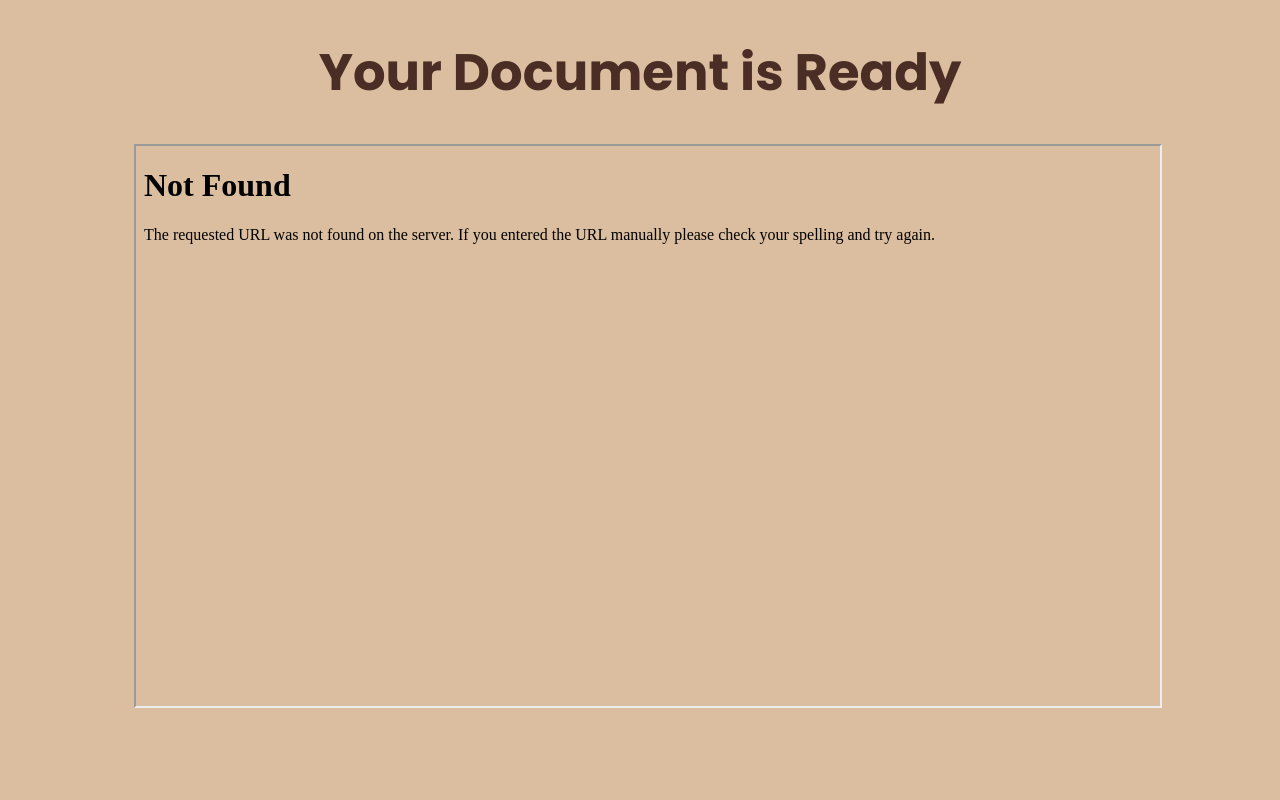
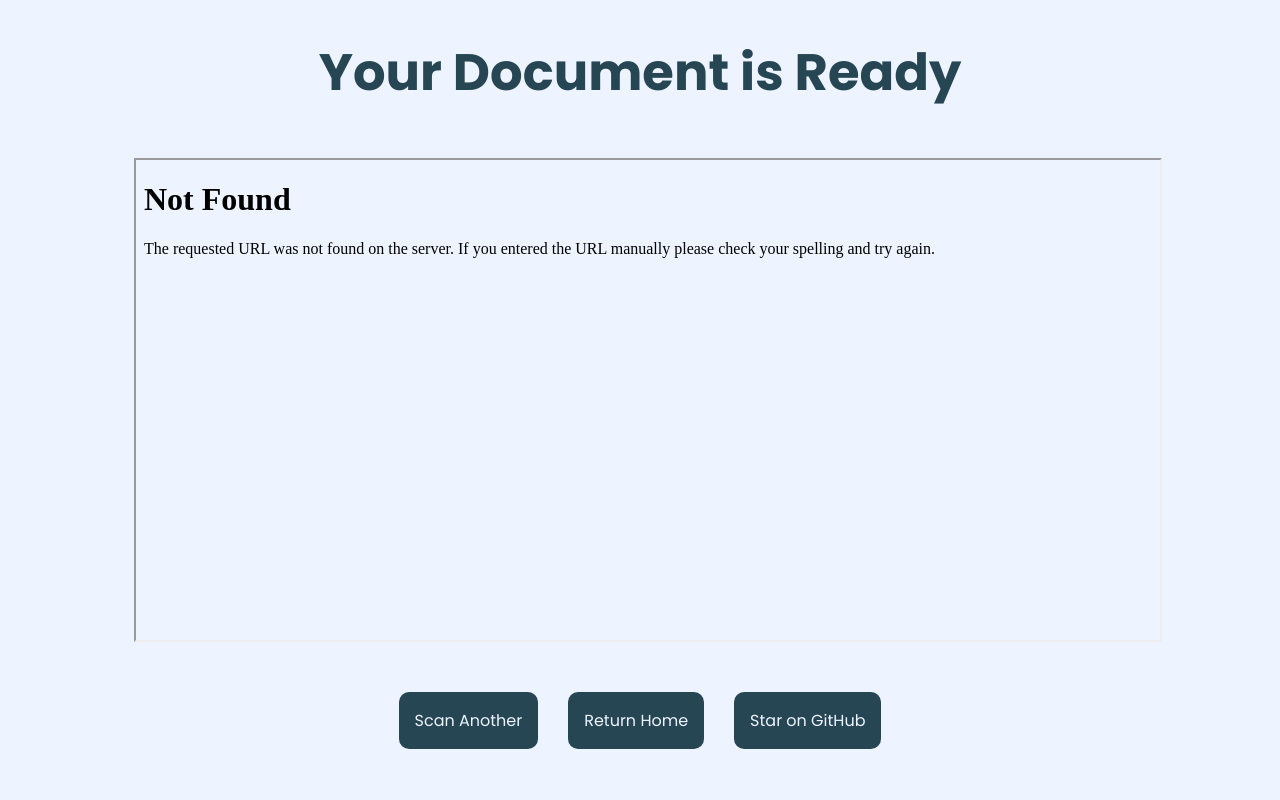
Before and after one commit to AndyMasc/Document-Digitizer, a Flask app: template templates/ExtractedTextView.html in a window 1280 px wide. Run offline with Flask 3, Linux system fonts and the light colour scheme; the template is opened without the code that fills it, so the values that code supplies are empty.

Commit message:
Added new minty blue theme, and finished PDF output page

```diff
--- a/app.py
+++ b/app.py
@@ -13,8 +13,6 @@
 
 UPLOAD_FOLDER = os.path.join(os.getcwd(), 'uploads')
 app.config['UPLOAD_FOLDER'] = UPLOAD_FOLDER
-
-app.config['DROPZONE_ALLOWED_FILE_CUSTOM'] = True
 
 @app.route('/')
 def Homepage():
--- a/static/styles.css
+++ b/static/styles.css
@@ -2,25 +2,38 @@
     text-align: center;
     font-size: 4vw;
     font-family: Poppins;
-    color: #4a2d24
+    color:  #264653;
+}
+
+.returnLinks {
+    display: flex;
+    position: fixed;
+    left: 0;
+    bottom: 0;
+    width: 100%;
+    height: 20%;
+    justify-content: center;
+    align-items: center;
+    gap: 30px;
 }
 
 .outputContainer {
     display: flex;
     position: fixed;
+    top: 0;
     width: 100%;
-    height: 70%;
+    height: 100%;
     justify-content: center;
     align-items: center;
 }
 
 iframe {
     width: 80%;
-    height: 100%;
+    height: 60%;
 }
 
 body {
-    background-color: #dbbe9f;
+    background-color: #edf4ff;
 }
 
 .dropzone {
@@ -56,22 +69,22 @@
 .PageLinks {
     display: flex;
     justify-content: center;
-    gap: 3vw; /* space between links */
+    gap: 3vw;
 }
 
-.PageLinks a {
+a {
     padding: 1.25vw;
     border-radius: 10px;
     font-family: Poppins;
     font-size: 1.25vw;
     text-decoration: none;
-    color: #dbbe9f;
-    background-color: #4a2d24;
+    color: #edf4ff;
+    background-color: #264653;
     transition: all 0.4s ease;
     transform: scale(1);
 }
 
-.PageLinks a:hover {
+a:hover {
     transform: scale(1.1);
-    background-color: #523931;
+    background-color: #244d75;
 }
--- a/templates/ExtractedTextView.html
+++ b/templates/ExtractedTextView.html
@@ -3,7 +3,6 @@
     <head>
         <link rel= "stylesheet" type= "text/css" href= "{{ url_for('static',filename='styles.css') }}">
         <style>
-            @import url('https://fonts.googleapis.com/css2?family=Noto+Sans+Mono:wght@100..900&display=swap');
             @import url('https://fonts.googleapis.com/css2?family=Poppins:ital,wght@0,100;0,200;0,300;0,400;0,500;0,600;0,700;0,800;0,900;1,100;1,200;1,300;1,400;1,500;1,600;1,700;1,800;1,900&display=swap');
         </style>
 
@@ -16,5 +15,10 @@
         <div class="outputContainer">
             <iframe src="{{ url_for('static', filename='ExtractedText.pdf') }}" title="Converted Text"> </iframe>
         </div>
+        <div class="returnLinks">
+            <a href="{{ url_for('index') }}"> Scan Another </a>
+            <a href="{{ url_for('Homepage') }}"> Return Home </a>
+            <a href="https://github.com/AndyMasc/Document-Digitizer"> Star on GitHub </a>
+        </div>
     </body>
 </html>
--- a/templates/HomePage.html
+++ b/templates/HomePage.html
@@ -3,7 +3,6 @@
 <head>
     <link rel= "stylesheet" type= "text/css" href= "{{ url_for('static',filename='HomePageStyles.css') }}">
     <style>
-        @import url('https://fonts.googleapis.com/css2?family=Noto+Sans+Mono:wght@100..900&display=swap');
         @import url('https://fonts.googleapis.com/css2?family=Poppins:ital,wght@0,100;0,200;0,300;0,400;0,500;0,600;0,700;0,800;0,900;1,100;1,200;1,300;1,400;1,500;1,600;1,700;1,800;1,900&display=swap');
     </style>
 
@@ -15,7 +14,7 @@
 <body>
     <div class="container">
         <div class="homeText">
-            <h1> Digitize Your <br> <span class="auto-type" style="color:DarkSlateGray"> </span> </h1>
+            <h1> Digitize Your <br> <span class="auto-type" style="color: #264653;"> </span> </h1>
             <p> Convert your printed documents and physical media to digital files quickly. No account required, no ads, no hassle. Just upload and convert.</p>
         </div>
     </div>
--- a/templates/index.html
+++ b/templates/index.html
@@ -13,11 +13,11 @@
         <link rel="stylesheet" href="/static/main.css">
     </head>
     <body>
-    <h1> Scan <span style="color: DarkSlateGray;"> Your </span> Documents </h1>
+    <h1> Scan Your Documents </h1>
 
         <form action = "/upload" class = "dropzone" id = "my-dropzone">
             <img src = "/static/scannerIMG.png" class = "bobbingScanner" alt = "scanner">
-            <div class="dz-message" data-dz-message> <span style="font-family:Poppins; color:#4a2d24; font-size: 1.25vw;"> To proceed, drop your document onto the scanner, or click here to upload. </span> </div>
+            <div class="dz-message" data-dz-message> <span style="font-family:Poppins; font-size: 1.25vw;"> To proceed, drop your document onto the scanner, or click here to upload. </span> </div>
         </form>
 
         <div class="PageLinks">
```
Also changed, not shown: static/HomePageStyles.css (+6 -9 lines), 1 other file.
